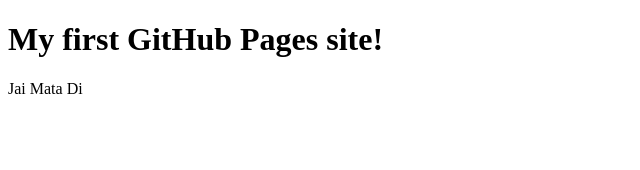
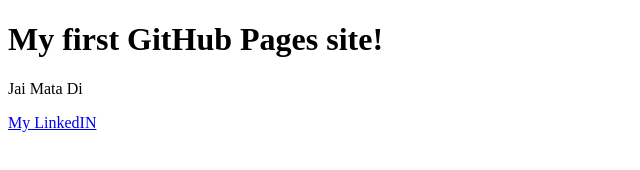
Before and after one commit to aditi04menon/Portfolio, a plain HTML site: page index.html in a window 1280 px wide. Shown: the whole page, without its empty margins (0-640 px from the left). Drawn offline with Linux system fonts and the light colour scheme.

Commit message:
Update index.html

```diff
--- a/index.html
+++ b/index.html
@@ -7,5 +7,6 @@
   <body>
     <h1>My first GitHub Pages site!</h1>
    <p> Jai Mata Di</p>
+    <a href = "https://www.linkedin.com/in/aditi-menon-568199/">My LinkedIN </a>
   </body>
 </html>
```
